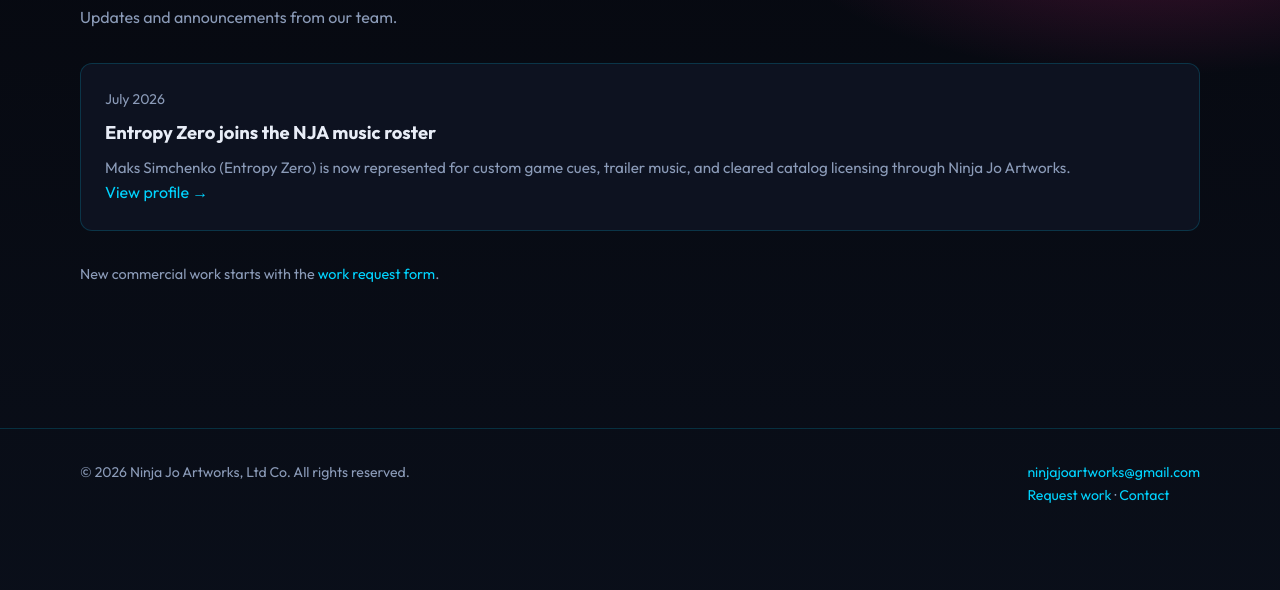
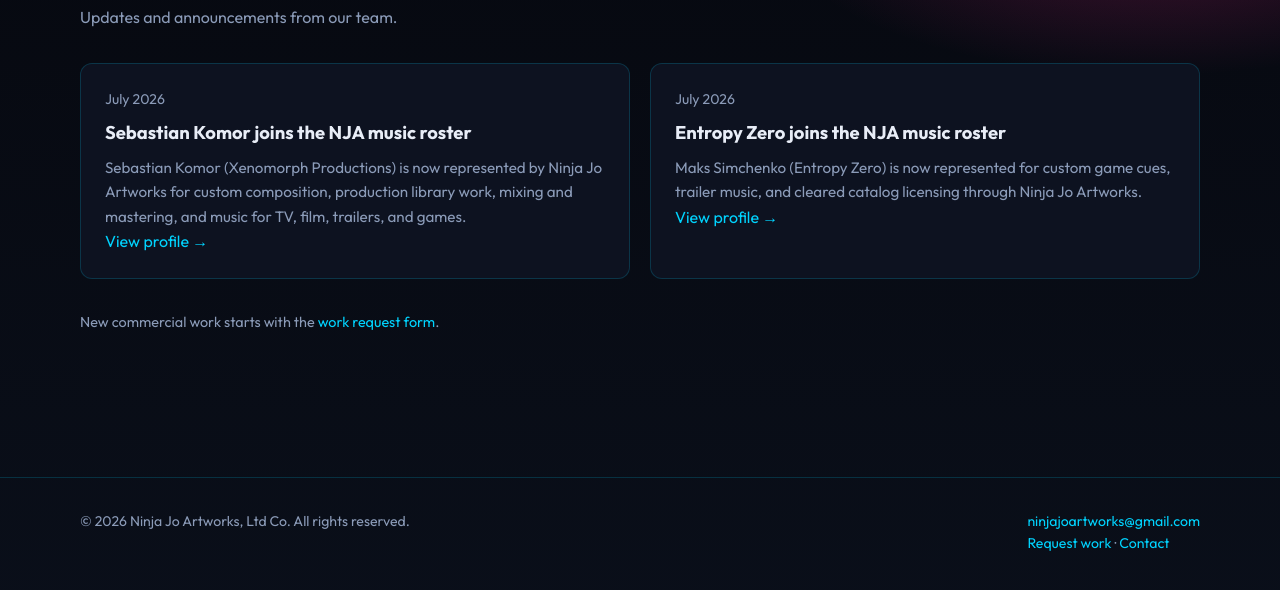
Before and after one commit to talleyman22/ninjajoartworks, a website: page news/index.html in a window 1280 px wide. Shown: the part 164-754 px from the top of the page. Drawn offline with Linux system fonts and the light colour scheme.

Commit message:
News: Sebastian Komor (Xenomorph) joins NJA music roster

```diff
--- a/news/index.html
+++ b/news/index.html
@@ -38,6 +38,12 @@
       <div class="card-grid" style="margin-top:2rem;">
         <article class="card">
           <p style="color:var(--text-muted);font-size:0.88rem;margin:0 0 0.5rem;">July 2026</p>
+          <h3>Sebastian Komor joins the NJA music roster</h3>
+          <p>Sebastian Komor (Xenomorph Productions) is now represented by Ninja Jo Artworks for custom composition, production library work, mixing and mastering, and music for TV, film, trailers, and games.</p>
+          <a href="../artists/sebastian-komor.html">View profile →</a>
+        </article>
+        <article class="card">
+          <p style="color:var(--text-muted);font-size:0.88rem;margin:0 0 0.5rem;">July 2026</p>
           <h3>Entropy Zero joins the NJA music roster</h3>
           <p>Maks Simchenko (Entropy Zero) is now represented for custom game cues, trailer music, and cleared catalog licensing through Ninja Jo Artworks.</p>
           <a href="../artists/entropy-zero.html">View profile →</a>
```
